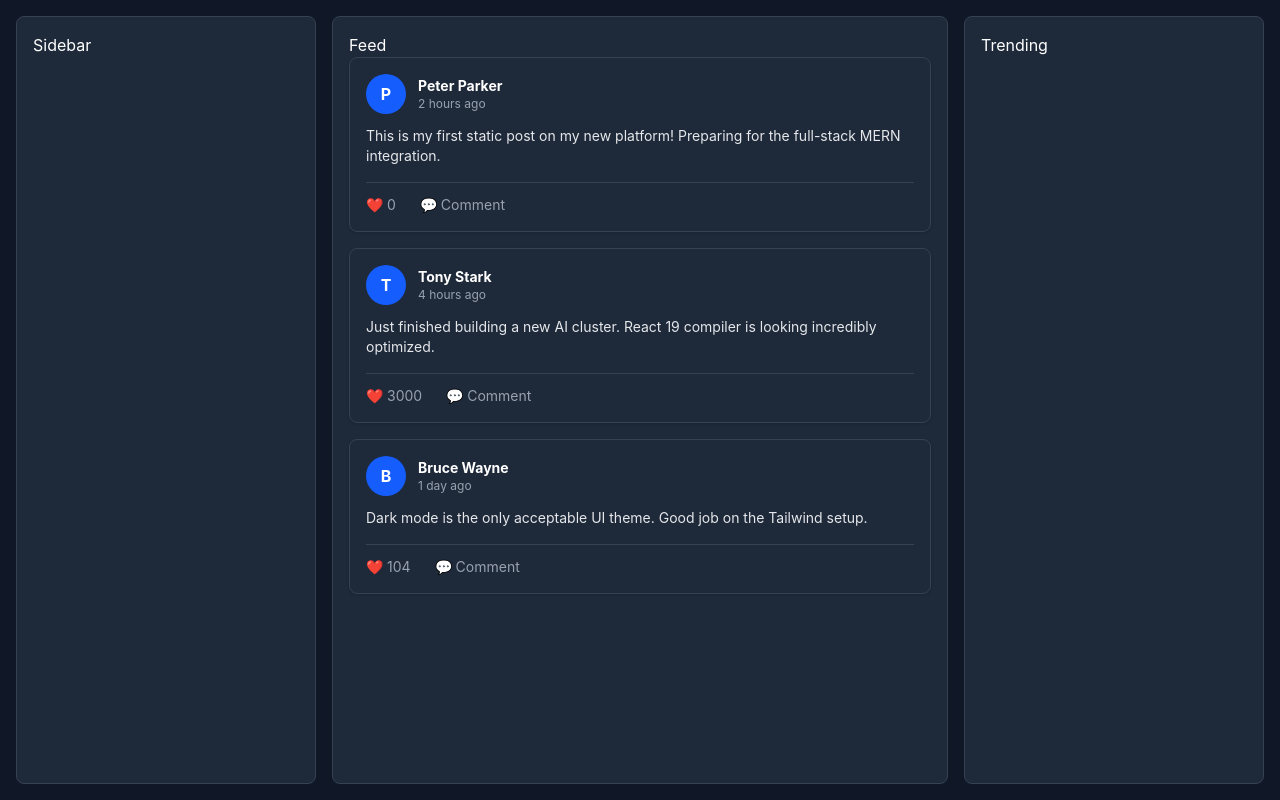
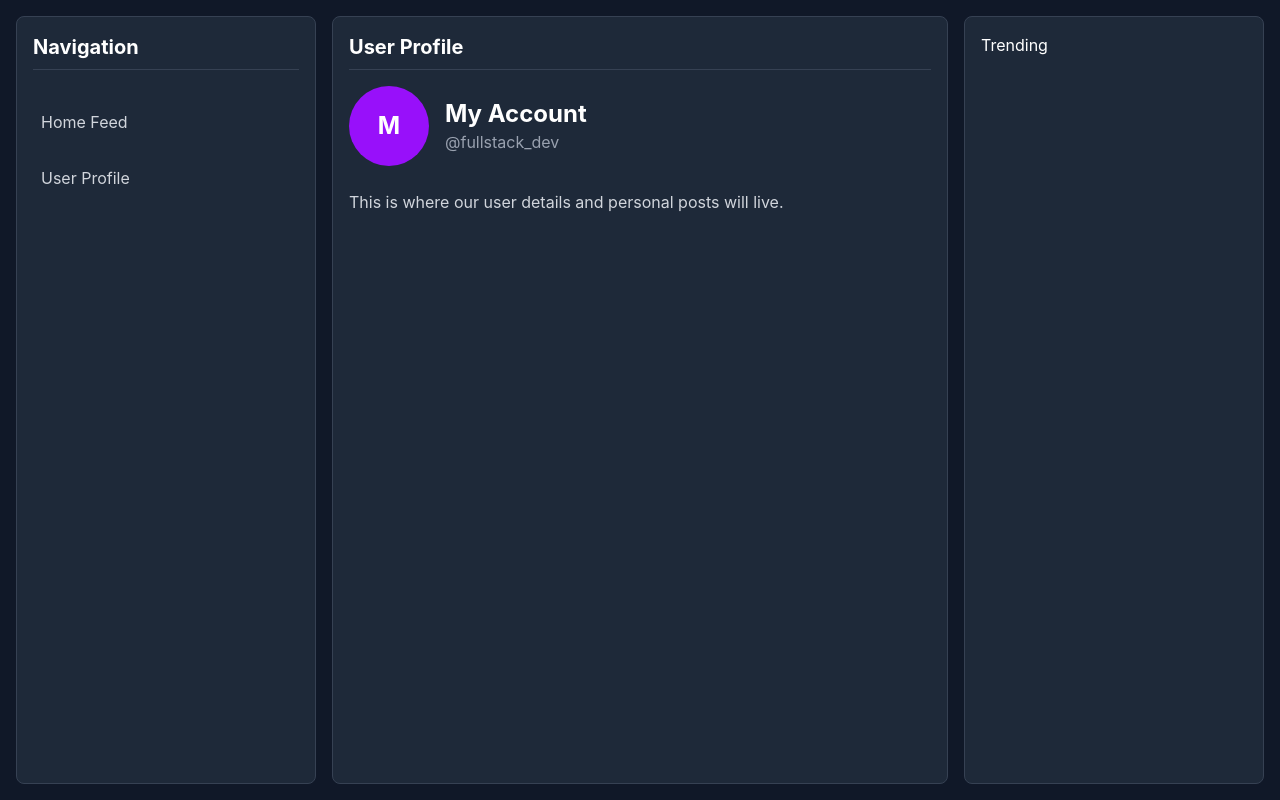
Before and after one commit to surajthapa-code/social-media-feed, a React (Vite) app in the folder social-feed/: page /profile in a window 1280 px wide. Built offline with nearby package versions, Linux system fonts and the light colour scheme.

Commit message:
used react-router-dom

```diff
--- a/social-feed/package.json
+++ b/social-feed/package.json
@@ -12,7 +12,8 @@
   "dependencies": {
     "@tailwindcss/vite": "^4.3.0",
     "react": "^19.2.6",
-    "react-dom": "^19.2.6"
+    "react-dom": "^19.2.6",
+    "react-router-dom": "^7.16.0"
   },
   "devDependencies": {
     "@eslint/js": "^10.0.1",
--- a/social-feed/src/App.jsx
+++ b/social-feed/src/App.jsx
@@ -1,21 +1,25 @@
-import { Feed,Trending,Sidebar } from "./components";
+import { Feed, Trending, Sidebar, Profile } from "./components";
+import { BrowserRouter, Routes, Route } from "react-router-dom";
 
 export default function App() {
   return (
+    <BrowserRouter>
       <div className="min-h-screen bg-gray-900 text-white grid grid-cols-1 md:grid-cols-4 gap-4 p-4">
-
         <div className="md:col-span-1 bg-gray-800 rounded-lg p-4 border border-gray-700">
           <Sidebar />
         </div>
 
         <div className="md:col-span-2 bg-gray-800 rounded-lg p-4 border border-gray-700">
-        <Feed />
+          <Routes>
+            <Route path="/" element={<Feed />} />
+            <Route path="profile" element={<Profile />} />
+          </Routes>
         </div>
 
         <div className="md:col-span-1 bg-gray-800 rounded-lg p-4 border border-gray-700">
           <Trending />
         </div>
-
       </div>
+    </BrowserRouter>
   );
 }
--- /dev/null
+++ b/social-feed/src/components/Profile.jsx
@@ -0,0 +1,21 @@
+export default function Profile() {
+  return (
+    <div className="flex flex-col">
+      <h2 className="text-xl font-bold mb-4 border-b border-gray-700 pb-2">
+        User Profile
+      </h2>
+      <div className="flex items-center mb-6">
+        <div className="w-20 h-20 rounded-full bg-purple-600 mr-4 flex items-center justify-center text-2xl font-bold">
+          M
+        </div>
+        <div>
+          <h3 className="text-2xl font-bold text-white">My Account</h3>
+          <p className="text-gray-400">@fullstack_dev</p>
+        </div>
+      </div>
+      <p className="text-gray-300">
+        This is where our user details and personal posts will live.
+      </p>
+    </div>
+  );
+}
--- a/social-feed/src/components/Sidebar.jsx
+++ b/social-feed/src/components/Sidebar.jsx
@@ -1,9 +1,25 @@
-function Sidebar() {
+import { Link } from "react-router-dom";
+
+export default function Sidebar() {
   return (
-    <>
-      <h2>Sidebar </h2>
-    </>
+    <div className="flex flex-col gap-4">
+      <h2 className="text-xl font-bold mb-4   border-b border-gray-700 pb-2">
+        Navigation
+      </h2>
+
+      <Link
+        to="/"
+        className="p-2 hover:bg-gray-700 rounded transition-colors text-gray-300 hover:text-white"
+      >
+         Home Feed
+      </Link>
+
+      <Link
+        to="/profile"
+        className="p-2 hover:bg-gray-700 rounded transition-colors text-gray-300 hover:text-white"
+      >
+         User Profile
+      </Link>
+    </div>
   );
 }
-
-export default Sidebar;
--- a/social-feed/src/components/index.js
+++ b/social-feed/src/components/index.js
@@ -2,8 +2,9 @@ import Sidebar from "./Sidebar";
 import Feed from "./Feed";
 import Trending from "./Trending";
 import Post from "./Post";
-
+import Profile from "./Profile";
 export { Sidebar };
 export { Feed };
 export { Trending };
 export { Post };
+export { Profile };
```
Also changed, not shown: 1 other file (tests, documents, lock files or other folders). Lines whose indentation alone changed are shown as unchanged.
